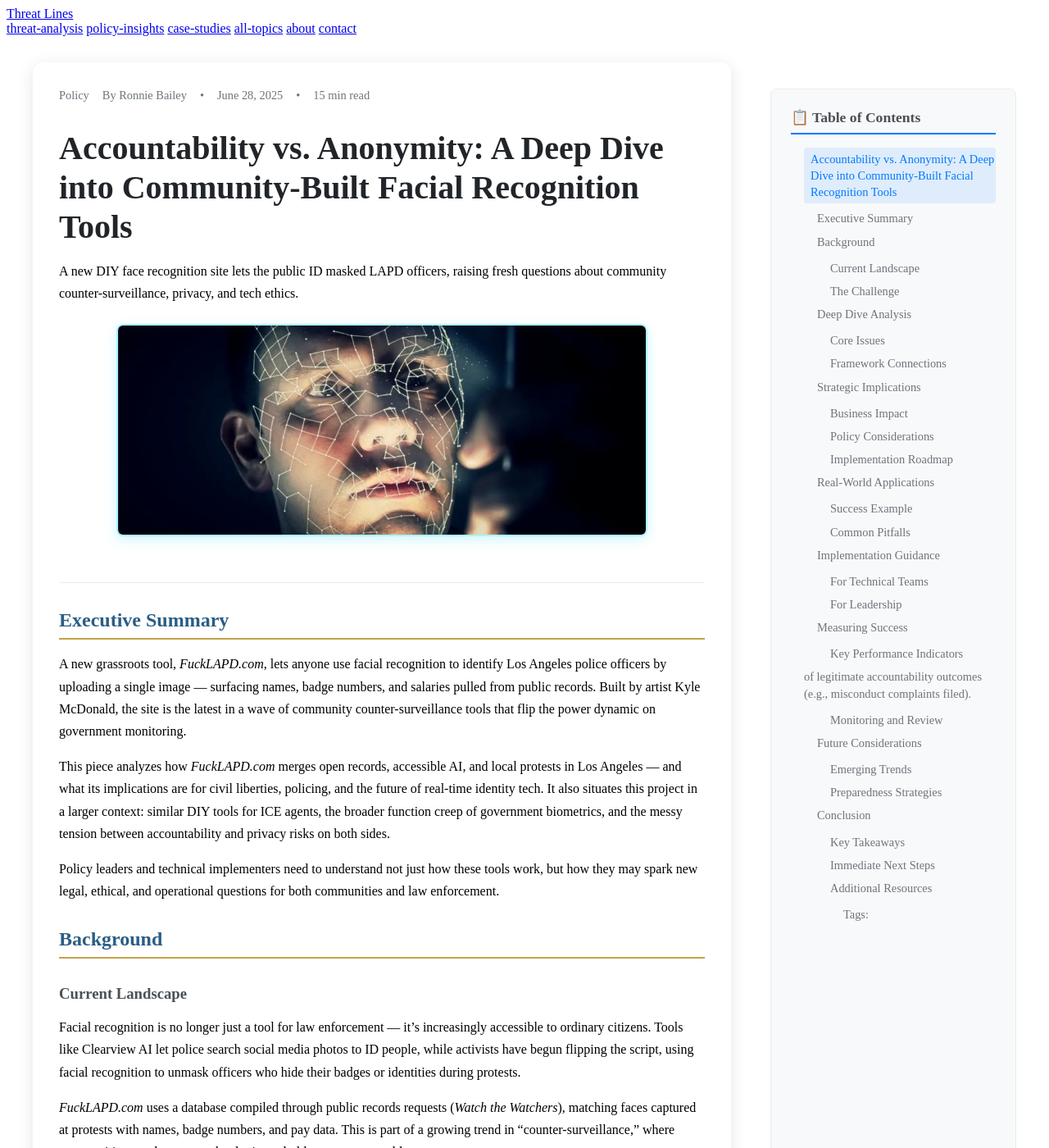
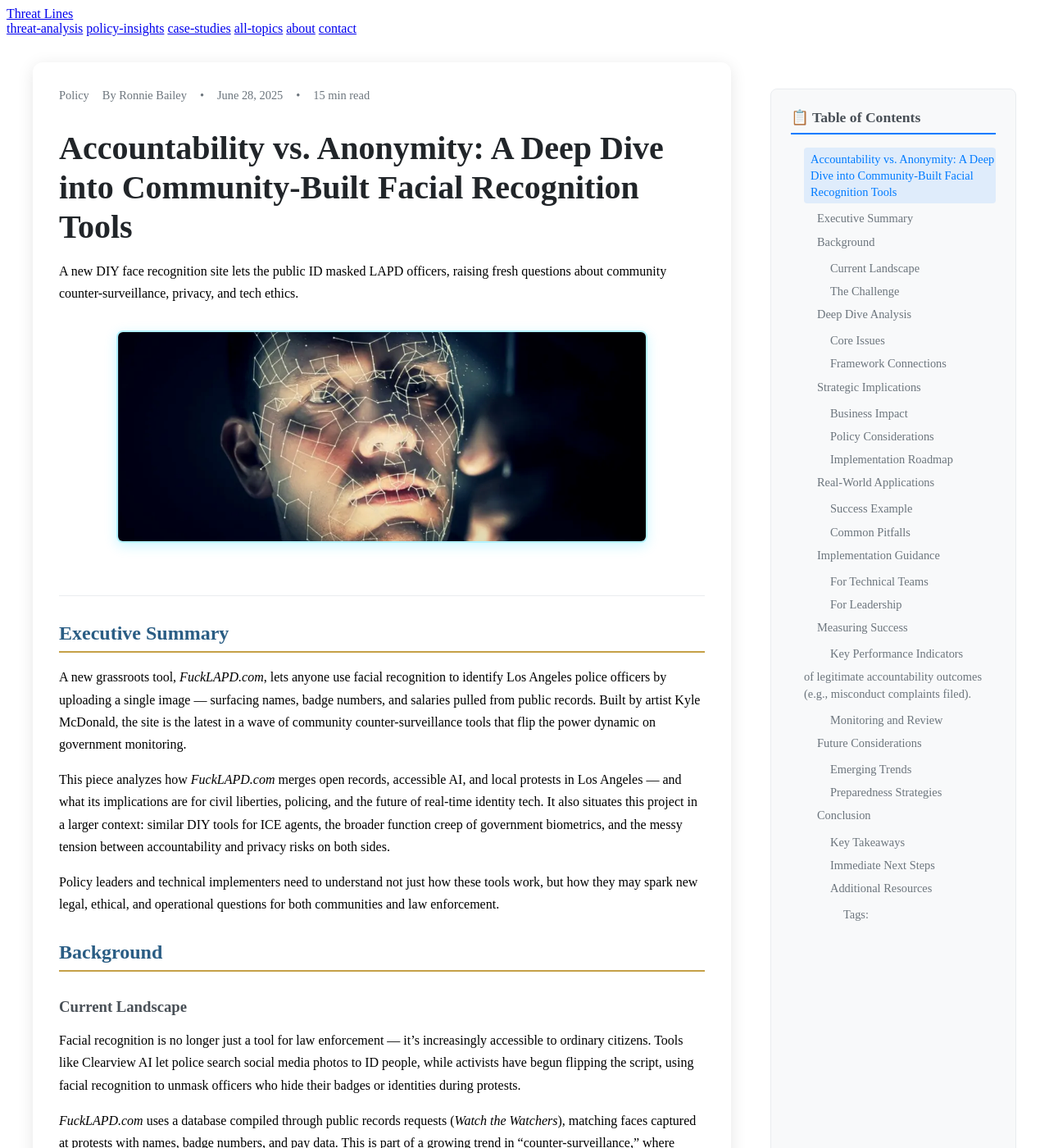
Before and after one commit to ronnie-bailey/threatlines, a Jekyll site: the page built from _posts/2025-06-28-accountability-vs-anonymity.md, in a window 1280 px wide and 1400 px high. Shown: the whole window at 82% size. Built offline with Jekyll 4.4.1, drawn with Linux system fonts in a browser that asks for light colours.

Commit message:
Update main.css

```diff
--- a/assets/css/main.css
+++ b/assets/css/main.css
@@ -1,22 +1,18 @@
 /* Add this section to your main.css file - place it after the existing image styles */
 
-/* Banner Image Constraints - ONLY target banner images specifically */
+/* Banner Image Constraints - Standardize ONLY banner images to 644x255 */
 .featured-image,
 .article-preview-image,
-.post-featured-image,
-img[src*="/banners/"],
-img[src*="banners/"],
-body .post-content img[src*="/banners/"],
-body .post-content img[src*="banners/"] {
+.post-featured-image {
     width: 644px !important;
     height: 255px !important;
     object-fit: cover !important;
     object-position: center !important;
     border-radius: 8px !important;
     display: block !important;
-    margin: 1.5rem auto !important;
-    box-shadow: 0 4px 15px rgba(0, 212, 255, 0.2) !important;
-    border: 2px solid rgba(0, 212, 255, 0.3) !important;
+    margin: 0 auto 1.5rem auto !important;
+    box-shadow: 0 4px 15px rgba(0, 0, 0, 0.3) !important;
+    border: 1px solid var(--border-subtle) !important;
 }
 
 /* Override existing featured/article image styles to use new dimensions */
@@ -34,36 +30,33 @@
     transform: scale(1.02) !important;  /* Reduced scale to prevent overflow */
 }
 
-/* Force override ONLY for banner images in posts */
+/* Post content banner images - ONLY target banners folder images */
+.post-content img[src*="/banners/"],
+body .post-content img[src*="/banners/"],
 html body .post-content img[src*="/banners/"],
-html body .post-content img[src*="banners/"],
-html body article img[src*="/banners/"],
-html body article img[src*="banners/"],
-html body img[src*="/assets/images/banners/"] {
+img[src*="assets/images/banners/"],
+body img[src*="assets/images/banners/"],
+html body img[src*="assets/images/banners/"] {
     width: 644px !important;
     height: 255px !important;
     object-fit: cover !important;
     object-position: center !important;
-    max-width: 644px !important;
-    max-height: 255px !important;
     border-radius: 8px !important;
+    margin: 2rem auto !important;
     display: block !important;
-    margin: 1.5rem auto !important;
     box-shadow: 0 4px 15px rgba(0, 212, 255, 0.2) !important;
     border: 2px solid rgba(0, 212, 255, 0.3) !important;
 }
 
-/* Responsive behavior for banner images ONLY */
+/* Responsive behavior - ONLY for banner images */
 @media (max-width: 768px) {
     .featured-image,
     .article-preview-image,
     .post-featured-image,
-    img[src*="/banners/"],
-    img[src*="banners/"],
+    .post-content img[src*="/banners/"],
     body .post-content img[src*="/banners/"],
-    body .post-content img[src*="banners/"],
-    html body .post-content img[src*="/banners/"],
-    html body article img[src*="/banners/"] {
+    img[src*="assets/images/banners/"],
+    body img[src*="assets/images/banners/"] {
         width: 100% !important;
         height: auto !important;
         max-width: 644px !important;
@@ -75,12 +68,10 @@
     .featured-image,
     .article-preview-image,
     .post-featured-image,
-    img[src*="/banners/"],
-    img[src*="banners/"],
+    .post-content img[src*="/banners/"],
     body .post-content img[src*="/banners/"],
-    body .post-content img[src*="banners/"],
-    html body .post-content img[src*="/banners/"],
-    html body article img[src*="/banners/"] {
+    img[src*="assets/images/banners/"],
+    body img[src*="assets/images/banners/"] {
         width: 100% !important;
         height: auto !important;
         aspect-ratio: 644/255 !important;
```
